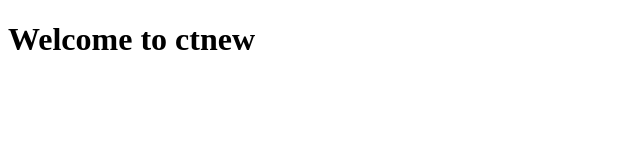
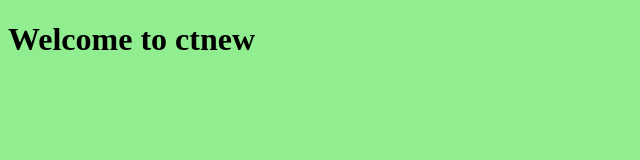
Before and after one commit to CAPSCOM-TECHNOLOGY/ctnew, a plain HTML site: page index.html in a window 1280 px wide. Shown: the whole page, without its empty margins (0-640 px from the left). Drawn offline with Linux system fonts and the light colour scheme.

Commit message:
css-design added

```diff
--- /dev/null
+++ b/css/index.css
@@ -0,0 +1,3 @@
+body{
+    background-color: lightgreen;
+}
--- a/index.html
+++ b/index.html
@@ -5,6 +5,7 @@
     <meta http-equiv="X-UA-Compatible" content="IE=edge">
     <meta name="viewport" content="width=device-width, initial-scale=1.0">
     <title>Document</title>
+    <link rel="stylesheet" href="css/index.css">
 </head>
 <body>
     <h1>Welcome to ctnew</h1>
```
